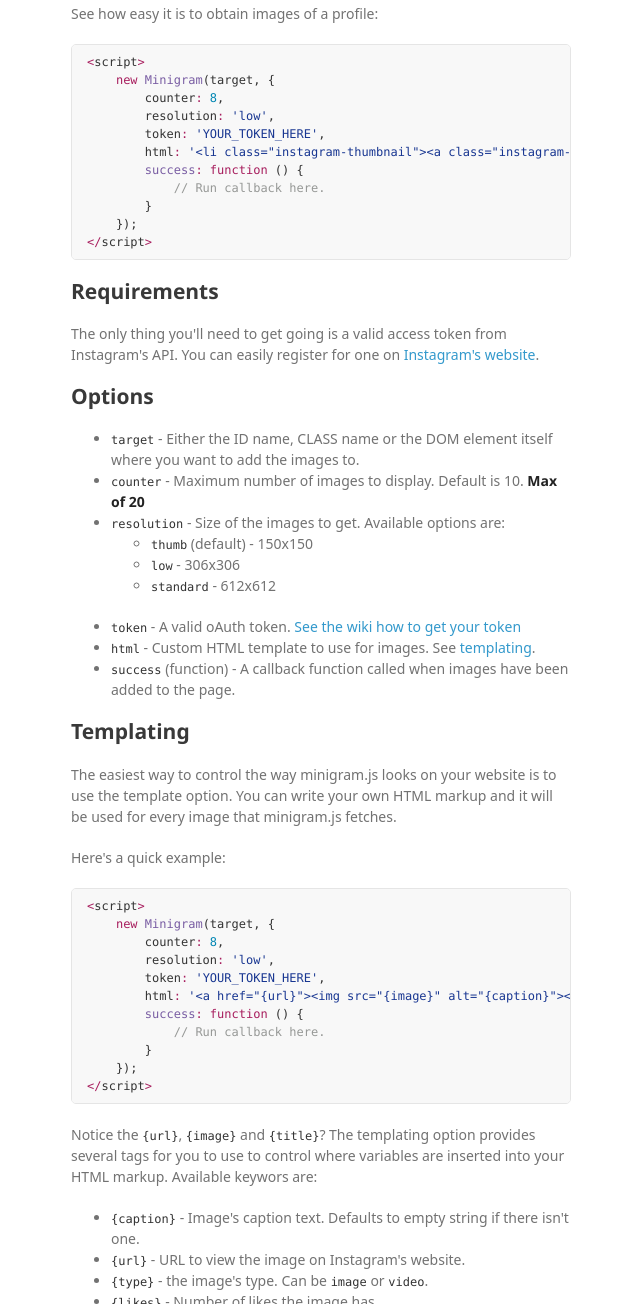
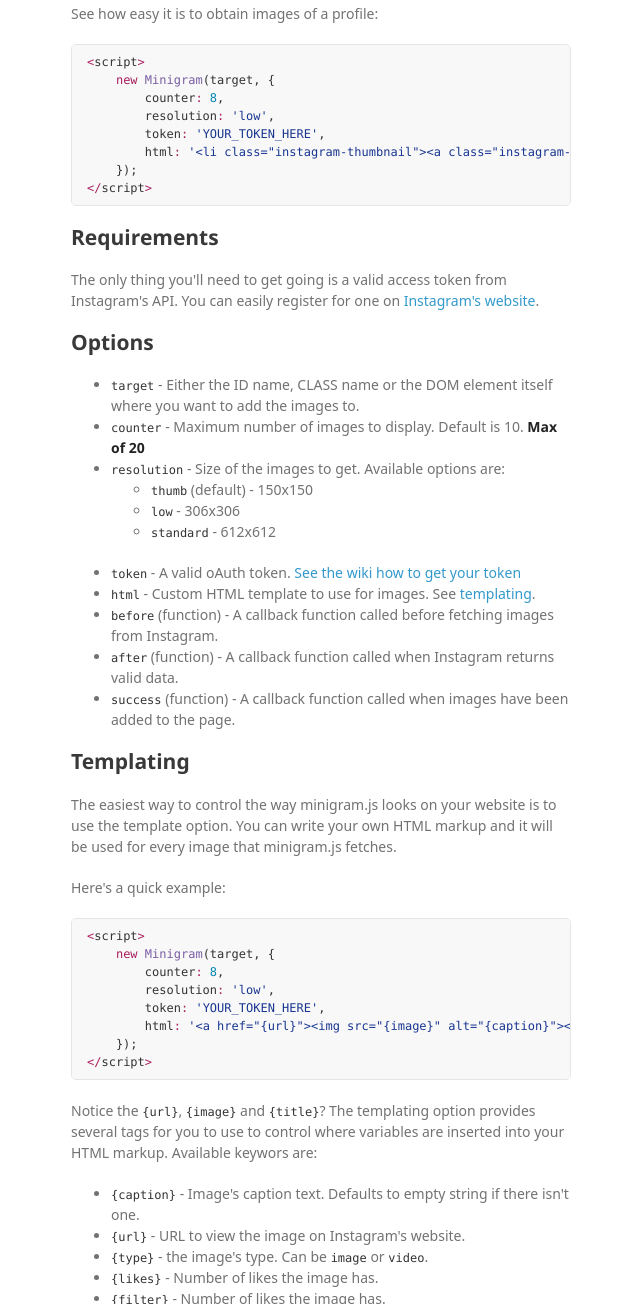
Before and after one commit to pinceladasdaweb/minigram, a plain HTML site: page index.html in a window 1280 px wide. Shown: the part 864-2168 px from the top of the page, without its empty margins (499-1139 px from the left). Drawn offline with Linux system fonts and the light colour scheme; a web font is replaced by a local one.

```diff
--- a/index.html
+++ b/index.html
@@ -82,10 +82,7 @@
         counter<span class="pl-k">:</span> <span class="pl-c1">8</span>,
         resolution<span class="pl-k">:</span> <span class="pl-s"><span class="pl-pds">'</span>low<span class="pl-pds">'</span></span>,
         token<span class="pl-k">:</span> <span class="pl-s"><span class="pl-pds">'</span>YOUR_TOKEN_HERE<span class="pl-pds">'</span></span>,
-        html<span class="pl-k">:</span> <span class="pl-s"><span class="pl-pds">'</span>&lt;li class="instagram-thumbnail"&gt;&lt;a class="instagram-placeholder" href="{url}" target="_blank"&gt;&lt;img src="{image}" alt="{caption}"&gt;&lt;/a&gt;&lt;/li&gt;<span class="pl-pds">'</span></span>,
-        <span class="pl-en">success</span><span class="pl-k">:</span> <span class="pl-k">function</span> () {
-            <span class="pl-c">// Run callback here.</span>
-        }
+        html<span class="pl-k">:</span> <span class="pl-s"><span class="pl-pds">'</span>&lt;li class="instagram-thumbnail"&gt;&lt;a class="instagram-placeholder" href="{url}" target="_blank"&gt;&lt;img src="{image}" alt="{caption}"&gt;&lt;/a&gt;&lt;/li&gt;<span class="pl-pds">'</span></span>
     });
 <span class="pl-k">&lt;</span><span class="pl-k">/</span>script<span class="pl-k">&gt;</span></pre></div>
 
@@ -121,6 +118,10 @@
 <li>
 <code>html</code> - Custom HTML template to use for images. See <a href="#templating">templating</a>.</li>
 <li>
+<code>before</code> (function) - A callback function called before fetching images from Instagram.</li>
+<li>
+<code>after</code> (function) - A callback function called when Instagram returns valid data.</li>
+<li>
 <code>success</code> (function) - A callback function called when images have been added to the page.</li>
 </ul>
 
@@ -136,10 +137,7 @@
         counter<span class="pl-k">:</span> <span class="pl-c1">8</span>,
         resolution<span class="pl-k">:</span> <span class="pl-s"><span class="pl-pds">'</span>low<span class="pl-pds">'</span></span>,
         token<span class="pl-k">:</span> <span class="pl-s"><span class="pl-pds">'</span>YOUR_TOKEN_HERE<span class="pl-pds">'</span></span>,
-        html<span class="pl-k">:</span> <span class="pl-s"><span class="pl-pds">'</span>&lt;a href="{url}"&gt;&lt;img src="{image}" alt="{caption}"&gt;&lt;/a&gt;<span class="pl-pds">'</span></span>,
-        <span class="pl-en">success</span><span class="pl-k">:</span> <span class="pl-k">function</span> () {
-            <span class="pl-c">// Run callback here.</span>
-        }
+        html<span class="pl-k">:</span> <span class="pl-s"><span class="pl-pds">'</span>&lt;a href="{url}"&gt;&lt;img src="{image}" alt="{caption}"&gt;&lt;/a&gt;<span class="pl-pds">'</span></span>
     });
 <span class="pl-k">&lt;</span><span class="pl-k">/</span>script<span class="pl-k">&gt;</span></pre></div>
 
```
Also changed, not shown: params.json (+1 -1 lines).
